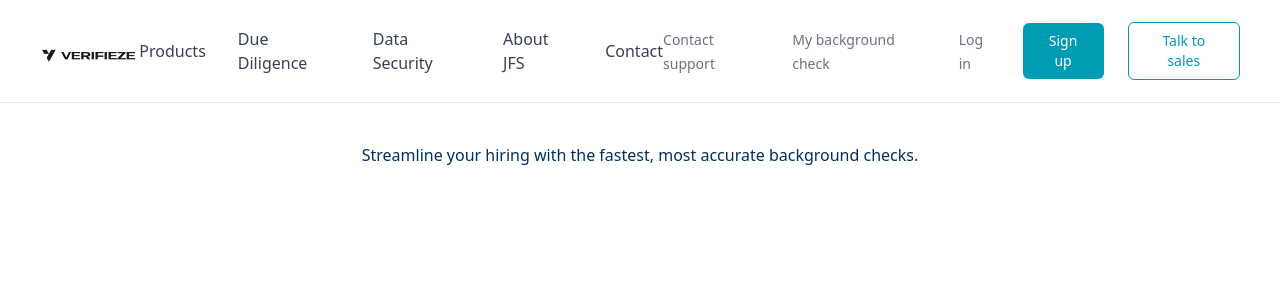
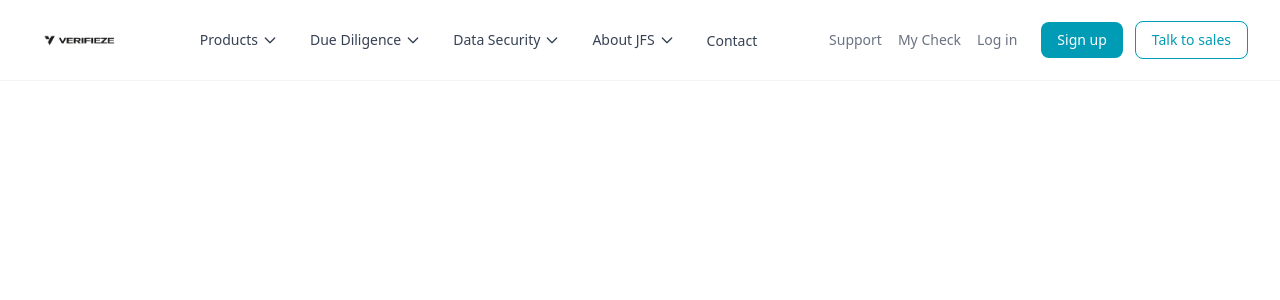
Before and after one commit to CodeOne-X-JFS-ICT/Verifieze-next, a Next.js app: page / in a window 1280 px wide. Shown: the top 300 px of the page. Built offline with nearby package versions, Linux system fonts and the light colour scheme.

Commit message:
Update Navbar.js

```diff
--- a/src/components/Navbar.js
+++ b/src/components/Navbar.js
@@ -1,81 +1,312 @@
 'use client';
-import { useState } from 'react';
+import { useState, useEffect } from 'react';
 import Link from 'next/link';
 import Image from 'next/image';
 
 export default function Navbar() {
   const [isOpen, setIsOpen] = useState(false);
+  const [scrolled, setScrolled] = useState(false);
+  const [openDropdown, setOpenDropdown] = useState(null);
+
+  useEffect(() => {
+    const handleScroll = () => {
+      const isScrolled = window.scrollY > 10;
+      setScrolled(isScrolled);
+    };
+
+    window.addEventListener('scroll', handleScroll);
+    return () => window.removeEventListener('scroll', handleScroll);
+  }, []);
+
+  const toggleMobileDropdown = (index) => {
+    setOpenDropdown(openDropdown === index ? null : index);
+  };
+
+  const navItems = [
+    {
+      title: 'Products',
+      hasDropdown: true,
+      content: [
+        {
+          category: 'Record Checks',
+          items: ['Address Verification', 'Academic', 'Professional Qualifications', 'Employment', 'Education', 'Identity', 'Driving Qualifications']
+        },
+        {
+          category: 'Database Checks',
+          items: ['CRIB', 'Anti Money Laundering']
+        },
+        {
+          category: 'Criminal Clearance',
+          items: ['Grama Sevaka Clearance', 'Basic Police Clearance', 'Advance Police Clearance']
+        },
+        {
+          category: 'Reference Checks',
+          items: ['Referees', 'Character Confirmations']
+        }
+      ]
+    },
+    {
+      title: 'Due Diligence',
+      hasDropdown: true,
+      content: [
+        {
+          category: 'Registration',
+          items: ['ROC doc']
+        },
+        {
+          category: 'Taxes',
+          items: ['IRD registrations']
+        },
+        {
+          category: 'Compliance',
+          items: ['EPF/ETF registrations']
+        }
+      ]
+    },
+    {
+      title: 'Data Security',
+      hasDropdown: true,
+      content: [
+        {
+          category: '',
+          items: ['ISO']
+        }
+      ]
+    },
+    {
+      title: 'About JFS',
+      hasDropdown: true,
+      content: [
+        {
+          category: '',
+          items: ['JFS', 'Awards', 'CSR', 'Annual Reports']
+        }
+      ]
+    },
+    {
+      title: 'Contact',
+      hasDropdown: false
+    }
+  ];
 
   return (
-    <nav className="bg-white border-b border-gray-200 px-4 md:px-10 py-4">
-      <div className="flex justify-between items-center h-[70px]">
+    <nav className={`fixed w-full top-0 z-50 transition-all duration-300 ${
+      scrolled ? 'bg-white/95 backdrop-blur-md shadow-sm' : 'bg-white'
+    } border-b border-gray-100`}>
+      <div className="max-w-7xl mx-auto px-4 sm:px-6 lg:px-8">
+        <div className="flex justify-between items-center h-16 lg:h-20">
           {/* Logo */}
-        <div className="w-[100px] h-6">
+          <div className="flex-shrink-0 transition-transform duration-200 hover:scale-105">
+            <div className="w-20 h-5 sm:w-24 sm:h-6">
               <Image
                 src="/images/verifieze-logo.png"
                 alt="Verifieze Logo"
-            width={100}
+                width={96}
                 height={24}
                 priority
+                className="w-full h-full object-contain"
               />
             </div>
-
-        {/* Desktop Nav Links */}
-        <div className="hidden lg:flex items-center gap-8">
-          <Link href="#"><span className="text-gray-700 text-base font-medium">Products</span></Link>
-          <Link href="#"><span className="text-gray-700 text-base font-medium">Due Diligence</span></Link>
-          <Link href="#"><span className="text-gray-700 text-base font-medium">Data Security</span></Link>
-          <Link href="#"><span className="text-gray-700 text-base font-medium">About JFS</span></Link>
-          <Link href="#"><span className="text-gray-700 text-base font-medium">Contact</span></Link>
           </div>
 
-        {/* Right Side (Desktop Only) */}
-        <div className="hidden lg:flex items-center gap-6">
-          <Link href="#"><span className="text-gray-500 text-sm">Contact support</span></Link>
-          <Link href="#"><span className="text-gray-500 text-sm">My background check</span></Link>
-          <Link href="#"><span className="text-gray-500 text-sm">Log in</span></Link>
-          <button className="bg-[#009BB5] text-white px-4 py-2 rounded-md text-sm font-medium hover:bg-[#0085a0] transition">
+          {/* Desktop Navigation */}
+          <div className="hidden lg:flex items-center space-x-8">
+            {navItems.map((item, index) => (
+              <div key={index} className="relative group">
+                {item.hasDropdown ? (
+                  <>
+                    <button className="flex items-center space-x-1 text-gray-700 hover:text-[#009BB5] transition-colors duration-200 font-medium text-sm">
+                      <span>{item.title}</span>
+                      <svg className="w-4 h-4 transition-transform duration-200 group-hover:rotate-180" fill="none" stroke="currentColor" viewBox="0 0 24 24">
+                        <path strokeLinecap="round" strokeLinejoin="round" strokeWidth={2} d="M19 9l-7 7-7-7" />
+                      </svg>
+                    </button>
+
+                    {/* Desktop Dropdown */}
+                    <div className={`absolute left-0 mt-2 opacity-0 invisible group-hover:opacity-100 group-hover:visible transition-all duration-300 transform translate-y-2 group-hover:translate-y-0 ${
+                      item.title === 'Products' ? 'w-80 xl:w-96' : 'w-64'
+                    }`}>
+                      <div className="bg-white rounded-lg shadow-xl border border-gray-100 p-6">
+                        {item.title === 'Products' ? (
+                          <div className="grid grid-cols-1 xl:grid-cols-2 gap-6">
+                            {item.content.map((section, sectionIndex) => (
+                              <div key={sectionIndex}>
+                                <h4 className="text-sm font-semibold text-gray-900 mb-3">{section.category}</h4>
+                                <ul className="space-y-2">
+                                  {section.items.map((subItem, subIndex) => (
+                                    <li key={subIndex}>
+                                      <Link href="#" className="text-sm text-gray-600 hover:text-[#009BB5] transition-colors duration-200 block py-1">
+                                        {subItem}
+                                      </Link>
+                                    </li>
+                                  ))}
+                                </ul>
+                              </div>
+                            ))}
+                          </div>
+                        ) : (
+                          <div className="space-y-4">
+                            {item.content.map((section, sectionIndex) => (
+                              <div key={sectionIndex}>
+                                {section.category && (
+                                  <h4 className="text-sm font-semibold text-gray-900 mb-2">{section.category}</h4>
+                                )}
+                                <ul className="space-y-2">
+                                  {section.items.map((subItem, subIndex) => (
+                                    <li key={subIndex}>
+                                      <Link href="#" className="text-sm text-gray-600 hover:text-[#009BB5] transition-colors duration-200 block py-1">
+                                        {subItem}
+                                      </Link>
+                                    </li>
+                                  ))}
+                                </ul>
+                              </div>
+                            ))}
+                          </div>
+                        )}
+                      </div>
+                    </div>
+                  </>
+                ) : (
+                  <Link href="#" className="text-gray-700 hover:text-[#009BB5] transition-colors duration-200 font-medium text-sm">
+                    {item.title}
+                  </Link>
+                )}
+              </div>
+            ))}
+          </div>
+
+          {/* Desktop Right Side */}
+          <div className="hidden lg:flex items-center space-x-6">
+            <div className="flex items-center space-x-4 text-sm">
+              <Link href="#" className="text-gray-500 hover:text-gray-700 transition-colors duration-200">
+                Support
+              </Link>
+              <Link href="#" className="text-gray-500 hover:text-gray-700 transition-colors duration-200">
+                My Check
+              </Link>
+              <Link href="#" className="text-gray-500 hover:text-gray-700 transition-colors duration-200">
+                Log in
+              </Link>
+            </div>
+
+            <div className="flex items-center space-x-3">
+              <button className="bg-[#009BB5] text-white px-4 py-2 rounded-lg text-sm font-medium hover:bg-[#0085a0] transition-all duration-200 hover:shadow-md">
                 Sign up
               </button>
-          <button className="border border-[#009BB5] text-[#009BB5] bg-white px-4 py-2 rounded-md text-sm font-medium hover:bg-gray-100 transition">
+              <button className="border border-[#009BB5] text-[#009BB5] bg-white px-4 py-2 rounded-lg text-sm font-medium hover:bg-[#009BB5] hover:text-white transition-all duration-200">
                 Talk to sales
               </button>
             </div>
+          </div>
 
-        {/* Mobile Menu Toggle */}
+          {/* Mobile Menu Button */}
           <div className="lg:hidden">
-          <button onClick={() => setIsOpen(!isOpen)} className="text-gray-700 focus:outline-none">
-            <svg className="w-6 h-6" fill="none" stroke="currentColor" strokeWidth={2} viewBox="0 0 24 24">
+            <button
+              onClick={() => setIsOpen(!isOpen)}
+              className="p-3 rounded-lg text-gray-700 hover:bg-gray-100 transition-colors duration-200 touch-manipulation"
+              aria-label="Toggle menu"
+            >
+              <svg className="w-6 h-6" fill="none" stroke="currentColor" viewBox="0 0 24 24">
                 {isOpen ? (
-                <path strokeLinecap="round" strokeLinejoin="round" d="M6 18L18 6M6 6l12 12" />
+                  <path strokeLinecap="round" strokeLinejoin="round" strokeWidth={2} d="M6 18L18 6M6 6l12 12" />
                 ) : (
-                <path strokeLinecap="round" strokeLinejoin="round" d="M4 6h16M4 12h16M4 18h16" />
+                  <path strokeLinecap="round" strokeLinejoin="round" strokeWidth={2} d="M4 6h16M4 12h16M4 18h16" />
                 )}
               </svg>
             </button>
           </div>
         </div>
 
-      {/* Mobile Dropdown Menu */}
-      {isOpen && (
-        <div className="lg:hidden mt-4 space-y-4">
-          <Link href="#"><div className="block text-gray-700 text-base font-medium">Products</div></Link>
-          <Link href="#"><div className="block text-gray-700 text-base font-medium">Due Diligence</div></Link>
-          <Link href="#"><div className="block text-gray-700 text-base font-medium">Data Security</div></Link>
-          <Link href="#"><div className="block text-gray-700 text-base font-medium">About JFS</div></Link>
-          <Link href="#"><div className="block text-gray-700 text-base font-medium">Contact</div></Link>
-          <hr />
-          <Link href="#"><div className="block text-gray-500 text-sm">Contact support</div></Link>
-          <Link href="#"><div className="block text-gray-500 text-sm">My background check</div></Link>
-          <Link href="#"><div className="block text-gray-500 text-sm">Log in</div></Link>
-          <button className="w-full bg-[#009BB5] text-white px-4 py-2 rounded-md text-sm font-medium hover:bg-[#0085a0] transition">
+        {/* Mobile Menu */}
+        <div className={`lg:hidden transition-all duration-300 ease-in-out ${
+          isOpen ? 'max-h-screen opacity-100 pb-6' : 'max-h-0 opacity-0 pb-0'
+        } overflow-hidden`}>
+          <div className="pt-4 space-y-2">
+            {navItems.map((item, index) => (
+              <div key={index} className="border-b border-gray-100 last:border-b-0">
+                {item.hasDropdown ? (
+                  <div>
+                    <button
+                      onClick={() => toggleMobileDropdown(index)}
+                      className="w-full flex items-center justify-between px-4 py-4 text-left text-gray-700 hover:text-[#009BB5] hover:bg-gray-50 rounded-lg transition-all duration-200 font-medium touch-manipulation"
+                    >
+                      <span className="text-base">{item.title}</span>
+                      <svg
+                        className={`w-5 h-5 transition-transform duration-200 ${
+                          openDropdown === index ? 'rotate-180' : ''
+                        }`}
+                        fill="none"
+                        stroke="currentColor"
+                        viewBox="0 0 24 24"
+                      >
+                        <path strokeLinecap="round" strokeLinejoin="round" strokeWidth={2} d="M19 9l-7 7-7-7" />
+                      </svg>
+                    </button>
+
+                    <div className={`transition-all duration-300 ease-in-out overflow-hidden ${
+                      openDropdown === index ? 'max-h-96 opacity-100' : 'max-h-0 opacity-0'
+                    }`}>
+                      <div className="px-4 pb-4">
+                        {item.content.map((section, sectionIndex) => (
+                          <div key={sectionIndex} className="mb-4 last:mb-0">
+                            {section.category && (
+                              <div className="text-xs font-semibold text-gray-500 uppercase tracking-wide mb-2 px-2">
+                                {section.category}
+                              </div>
+                            )}
+                            <div className="space-y-1">
+                              {section.items.map((subItem, subIndex) => (
+                                <Link
+                                  key={subIndex}
+                                  href="#"
+                                  className="block px-4 py-3 text-sm text-gray-600 hover:text-[#009BB5] hover:bg-gray-50 rounded-lg transition-all duration-200 touch-manipulation"
+                                >
+                                  {subItem}
+                                </Link>
+                              ))}
+                            </div>
+                          </div>
+                        ))}
+                      </div>
+                    </div>
+                  </div>
+                ) : (
+                  <Link
+                    href="#"
+                    className="block px-4 py-4 text-base text-gray-700 hover:text-[#009BB5] hover:bg-gray-50 rounded-lg transition-all duration-200 font-medium touch-manipulation"
+                  >
+                    {item.title}
+                  </Link>
+                )}
+              </div>
+            ))}
+
+            {/* Mobile Secondary Links */}
+            <div className="pt-4 mt-4 border-t border-gray-100 space-y-2">
+              <Link href="#" className="block px-4 py-3 text-sm text-gray-500 hover:text-gray-700 hover:bg-gray-50 rounded-lg transition-all duration-200 touch-manipulation">
+                Support
+              </Link>
+              <Link href="#" className="block px-4 py-3 text-sm text-gray-500 hover:text-gray-700 hover:bg-gray-50 rounded-lg transition-all duration-200 touch-manipulation">
+                My Check
+              </Link>
+              <Link href="#" className="block px-4 py-3 text-sm text-gray-500 hover:text-gray-700 hover:bg-gray-50 rounded-lg transition-all duration-200 touch-manipulation">
+                Log in
+              </Link>
+
+              {/* Mobile CTA Buttons */}
+              <div className="pt-4 space-y-3 px-4">
+                <button className="w-full bg-[#009BB5] text-white px-6 py-4 rounded-lg text-base font-medium hover:bg-[#0085a0] transition-all duration-200 touch-manipulation shadow-sm">
                   Sign up
                 </button>
-          <button className="w-full border border-[#009BB5] text-[#009BB5] bg-white px-4 py-2 rounded-md text-sm font-medium hover:bg-gray-100 transition">
+                <button className="w-full border-2 border-[#009BB5] text-[#009BB5] bg-white px-6 py-4 rounded-lg text-base font-medium hover:bg-[#009BB5] hover:text-white transition-all duration-200 touch-manipulation">
                   Talk to sales
                 </button>
               </div>
-      )}
+            </div>
+          </div>
+        </div>
+      </div>
     </nav>
   );
 }
```
Lines whose indentation alone changed are shown as unchanged.
